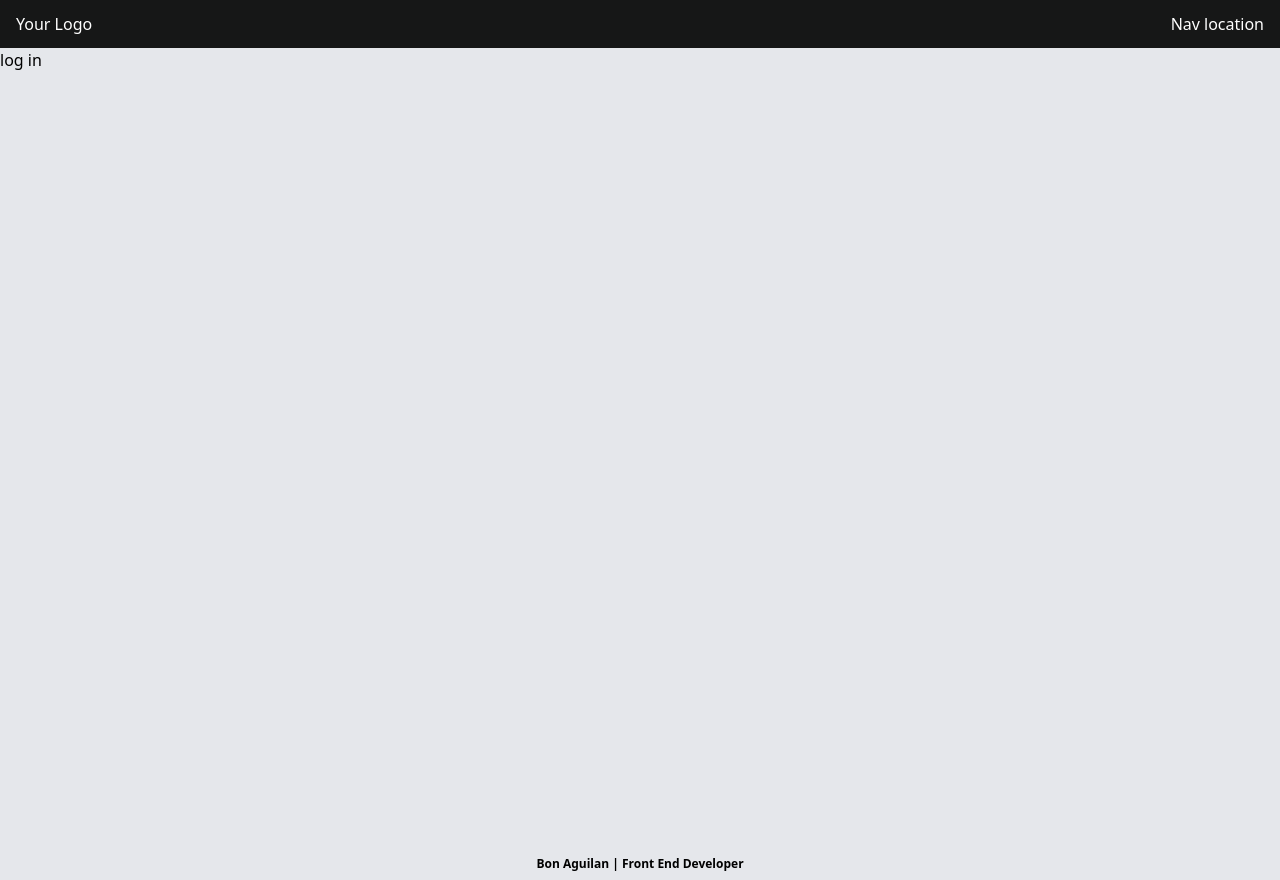
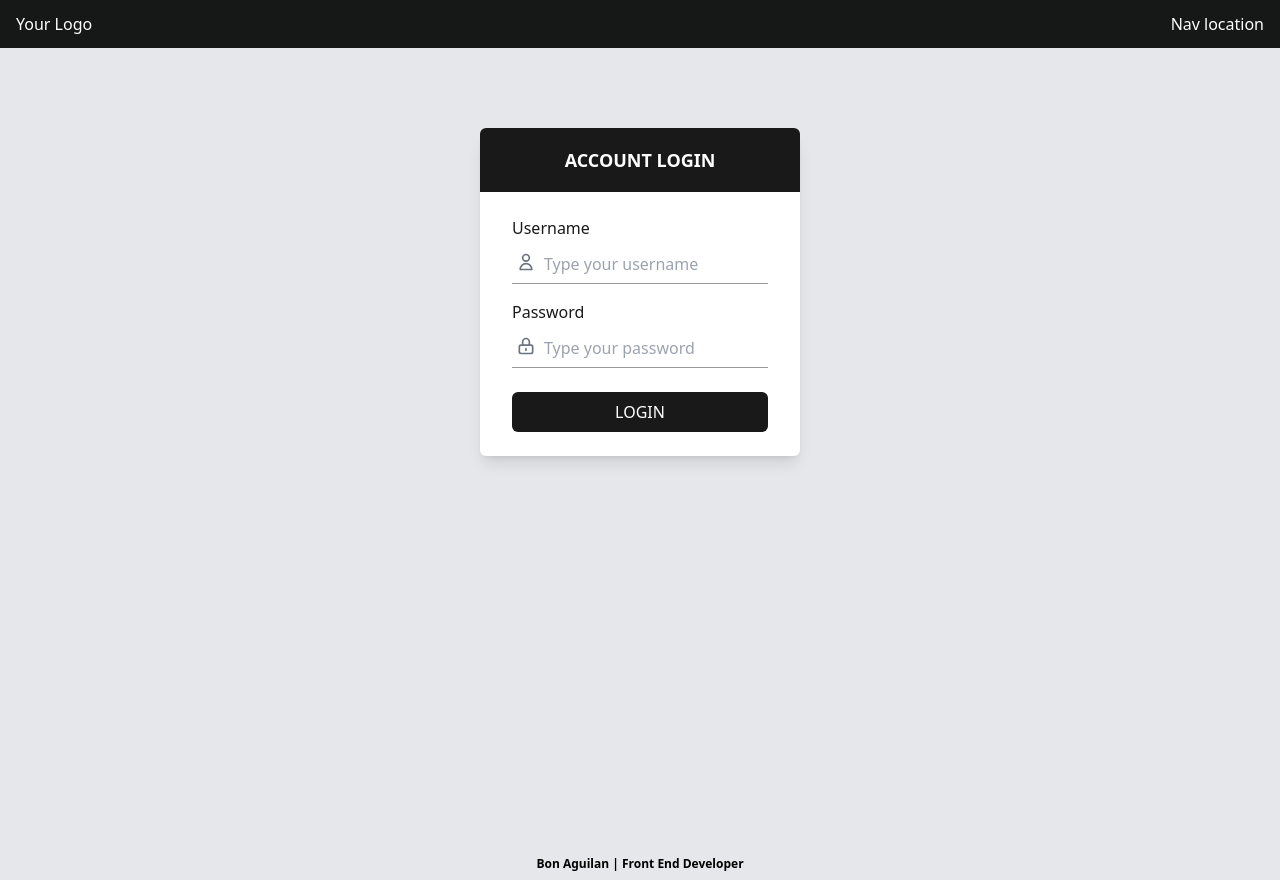
Before and after one commit to aguilanbon/mern-app, a React (Create React App) app: page / in a window 1280 px wide. Built offline with nearby package versions, Linux system fonts and the light colour scheme.

Commit message:
login card

```diff
--- a/src/pages/Login/Login.jsx
+++ b/src/pages/Login/Login.jsx
@@ -3,7 +3,36 @@ import React from 'react'
 function Login() {
     return (
         <div className='min-h-screen'>
-            <h1>log in</h1>
+            <div className='w-full h-auto flex items-center justify-center'>
+                <div className='w-80 h-auto mt-20 pb-4 flex flex-col bg-white text-black text-opacity-90 rounded-md shadow-lg'>
+                    <div className='h-16 mb-4 flex items-center justify-center bg-black bg-opacity-90 text-white rounded-t-md'>
+                        <h1 className='font-bold text-lg'>ACCOUNT LOGIN</h1>
+                    </div>
+                    <form action="" className='w-full flex flex-col  py-2 px-8'>
+                        <div className='flex flex-col mb-4'>
+                            <label htmlFor="password">Username</label>
+                            <div className='flex flex-col justify-center static'>
+                                <input type="text" name="username" id="" className='h-10 py-4 px-8 border-b border-black border-opacity-40 mt-1 ' placeholder='Type your username' />
+                                <svg xmlns="http://www.w3.org/2000/svg" className="h-5 w-5 absolute text-gray-500 ml-1" fill="none" viewBox="0 0 24 24" stroke="currentColor" strokeWidth={2}>
+                                    <path strokeLinecap="round" strokeLinejoin="round" d="M16 7a4 4 0 11-8 0 4 4 0 018 0zM12 14a7 7 0 00-7 7h14a7 7 0 00-7-7z" />
+                                </svg>
+                            </div>
+                        </div>
+                        <div className='flex flex-col'>
+                            <label htmlFor="password">Password</label>
+                            <div className='flex flex-col justify-center static'>
+                                <input type="password" name="password" id="" className='h-10 py-4 px-8 border-b border-black border-opacity-40 mt-1' placeholder='Type your password' />
+                                <svg xmlns="http://www.w3.org/2000/svg" className="h-5 w-5 absolute text-gray-500 ml-1" fill="none" viewBox="0 0 24 24" stroke="currentColor" strokeWidth={2}>
+                                    <path strokeLinecap="round" strokeLinejoin="round" d="M12 15v2m-6 4h12a2 2 0 002-2v-6a2 2 0 00-2-2H6a2 2 0 00-2 2v6a2 2 0 002 2zm10-10V7a4 4 0 00-8 0v4h8z" />
+                                </svg>
+                            </div>
+                        </div>
+                        <div className='w-full mt-6 flex items-center justify-center'>
+                            <button className='w-full p-2 rounded-md text-white bg-black bg-opacity-90 hover:bg-black'>LOGIN</button>
+                        </div>
+                    </form>
+                </div>
+            </div>
         </div>
     )
 }
```
